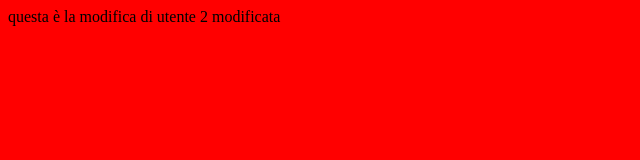
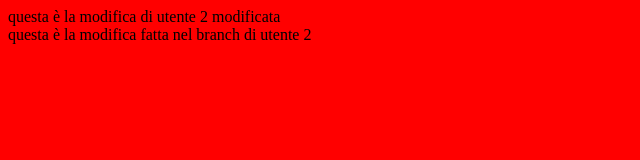
Before and after one commit to NikolasMosca/lesson-git-merge, a plain HTML site: page index.html in a window 1280 px wide. Shown: the whole page, without its empty margins (0-640 px from the left). Drawn offline with Linux system fonts and the light colour scheme.

Commit message:
modifica utente 2

```diff
--- a/index.html
+++ b/index.html
@@ -7,6 +7,9 @@
         <div class="utente2">
             questa è la modifica di utente 2 modificata
         </div>
+        <div class="modificabranch2">
+            questa è la modifica fatta nel branch di utente 2
+        </div>
 
         <script src="main.js"></script>
     </body>
```
